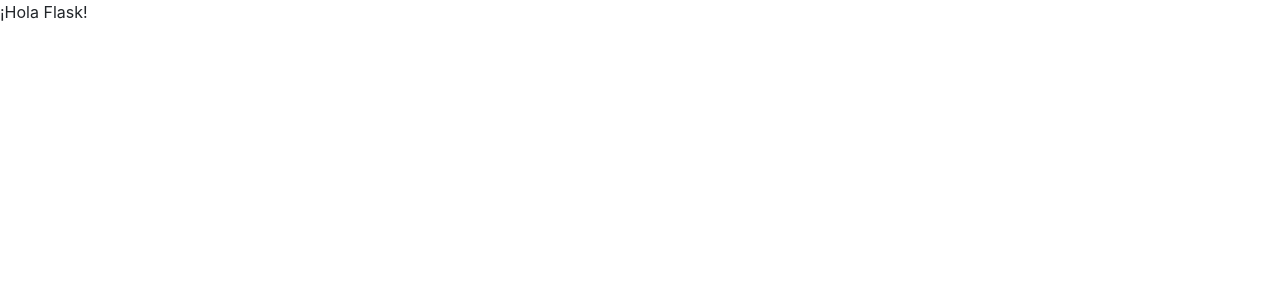
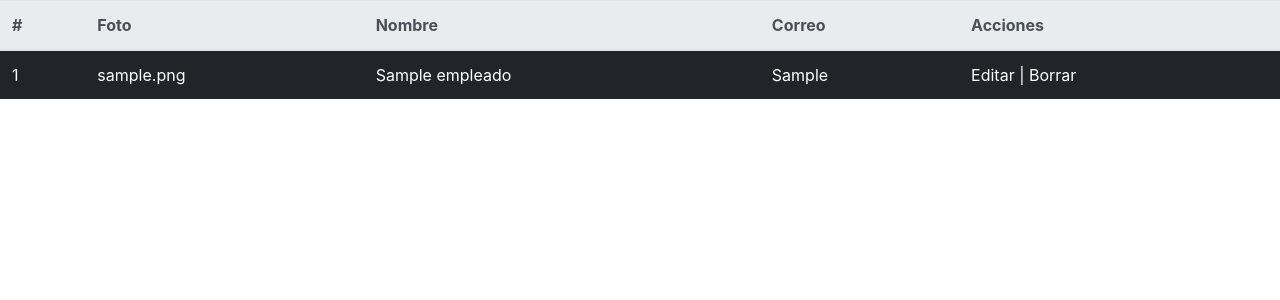
Before and after one commit to FerRodriguez96/SistemaEmpleado, a Flask app: page / in a window 1280 px wide. Before the commit the part shown is almost empty. Shown: the top 300 px of the page. Run offline with Flask 2, Linux system fonts and the light colour scheme; tables that the repository leaves empty or names only in its code hold one stand-in row (values such as "Sample post"); some libraries are stand-ins or nearby versions.

Commit message:
#4 dev - Mostrar Datos
Se agrego una funcion para mostrar los datos de la base de datos en el index

```diff
--- a/app.py
+++ b/app.py
@@ -19,7 +19,14 @@ mysql.init_app(app)
 @app.route('/')
 def index():
 
-    return render_template('empleados/index.html')
+    sql ="SELECT * FROM `empleados`;"
+    conn = mysql.connect()
+    cursor= conn.cursor()
+    cursor.execute(sql)
+    empleados=cursor.fetchall()
+    conn.commit()
+
+    return render_template('empleados/index.html', empleados=empleados)
 
 @app.route('/create')
 def create():
--- a/templates/empleados/index.html
+++ b/templates/empleados/index.html
@@ -7,6 +7,29 @@
     <title>inicio</title>
 </head>
 <body>
-    ¡Hola Flask!
+
+    <table class="table table-dark">
+        <thead class="thead-light">
+            <tr>
+                <th>#</th>
+                <th>Foto</th>
+                <th>Nombre</th>
+                <th>Correo</th>
+                <th>Acciones</th>
+            </tr>
+        </thead>
+        <tbody>
+            {% for empleado in empleados %}
+            <tr>
+                <td>{{empleado[0]}}</td>
+                <td>{{empleado[3]}}</td>
+                <td>{{empleado[1]}}</td>
+                <td>{{empleado[2]}}</td>
+                <td>Editar | Borrar</td>
+            </tr>
+            {% endfor %}
+        </tbody>
+    </table>
+
 </body>
 </html>
```
Also changed, not shown: templates/empleados/edit.html (added).
